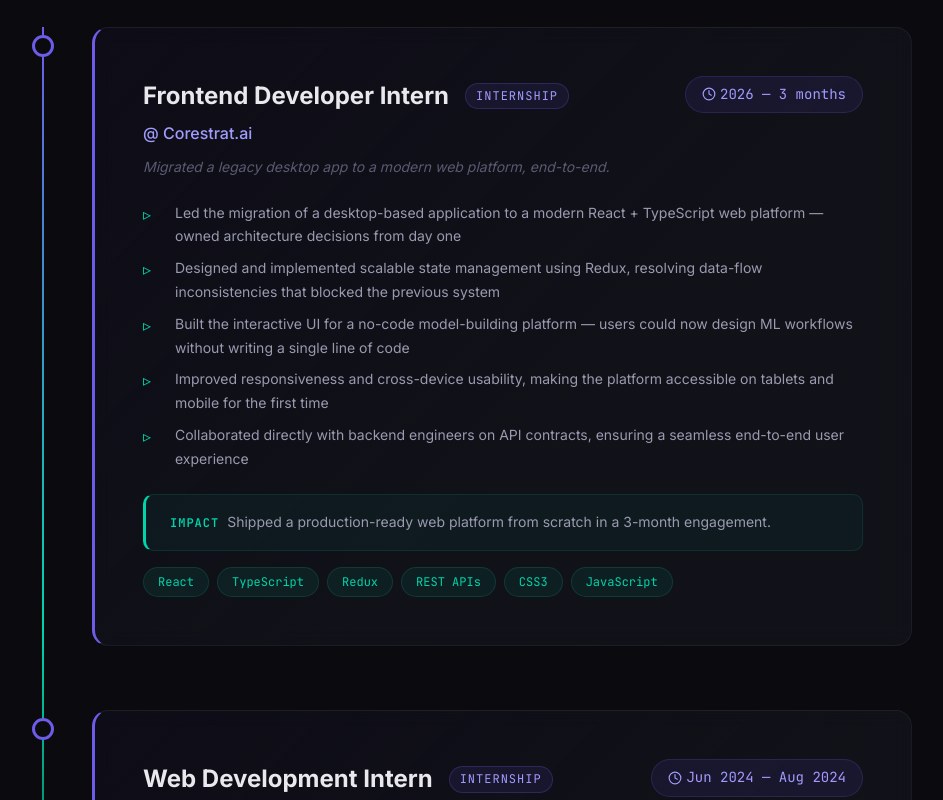
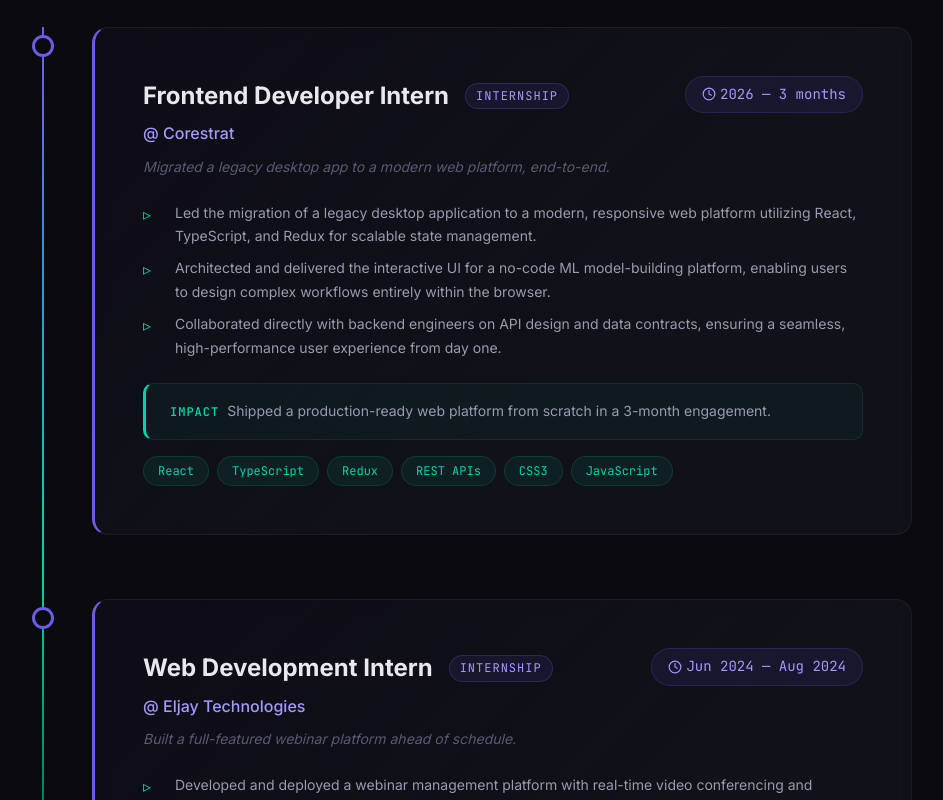
Before and after one commit to alwinjaison18/portfolio, a React (Vite) app: page / in a window 1280 px wide. Shown: the part 2300-3100 px from the top of the page, without its empty margins (178-1121 px from the left). Built offline with nearby package versions, Linux system fonts and the light colour scheme.

Commit message:
feat: add Experience component, update SEO metadata, and refine project configuration

```diff
--- a/index.html
+++ b/index.html
@@ -2,11 +2,15 @@
 <html lang="en">
   <head>
     <meta charset="UTF-8" />
-    <link rel="icon" type="image/svg+xml" href="/vite.svg" />
+    <link rel="icon" type="image/svg+xml" href="/favicon.svg" />
     <meta name="viewport" content="width=device-width, initial-scale=1.0" />
     <meta name="description" content="Alwin Jaison — Software Developer specializing in full-stack web development, machine learning, and modern web technologies. View projects, skills, and experience." />
     <meta name="keywords" content="Alwin Jaison, Software Developer, Portfolio, React, Next.js, Full Stack, Web Developer" />
     <meta name="author" content="Alwin Jaison" />
+    <meta property="og:title" content="Alwin Jaison — Software Developer" />
+    <meta property="og:description" content="Full-stack developer specializing in React, Python, and FastAPI. Based in Bengaluru." />
+    <meta property="og:type" content="website" />
+    <meta property="og:url" content="https://ashy-mud-011c19200.2.azurestaticapps.net" />
     <link rel="preconnect" href="https://fonts.googleapis.com">
     <link rel="preconnect" href="https://fonts.gstatic.com" crossorigin>
     <link href="https://fonts.googleapis.com/css2?family=Inter:wght@300;400;500;600;700;800;900&family=JetBrains+Mono:wght@400;500;600&display=swap" rel="stylesheet">
--- a/package.json
+++ b/package.json
@@ -14,8 +14,6 @@
     "react-dom": "^18.3.1"
   },
   "devDependencies": {
-    "@types/react": "^18.3.12",
-    "@types/react-dom": "^18.3.1",
     "@vitejs/plugin-react": "^4.3.4",
     "vite": "^6.0.1"
   }
--- a/src/components/Experience.jsx
+++ b/src/components/Experience.jsx
@@ -3,16 +3,14 @@ import AnimatedSection from './AnimatedSection'
 const EXPERIENCES = [
   {
     role: 'Frontend Developer Intern',
-    company: 'Corestrat.ai',
+    company: 'Corestrat',
     type: 'internship',
     duration: '2026 — 3 months',
     tagline: 'Migrated a legacy desktop app to a modern web platform, end-to-end.',
     contributions: [
-      'Led the migration of a desktop-based application to a modern React + TypeScript web platform — owned architecture decisions from day one',
-      'Designed and implemented scalable state management using Redux, resolving data-flow inconsistencies that blocked the previous system',
-      'Built the interactive UI for a no-code model-building platform — users could now design ML workflows without writing a single line of code',
-      'Improved responsiveness and cross-device usability, making the platform accessible on tablets and mobile for the first time',
-      'Collaborated directly with backend engineers on API contracts, ensuring a seamless end-to-end user experience',
+      'Led the migration of a legacy desktop application to a modern, responsive web platform utilizing React, TypeScript, and Redux for scalable state management.',
+      'Architected and delivered the interactive UI for a no-code ML model-building platform, enabling users to design complex workflows entirely within the browser.',
+      'Collaborated directly with backend engineers on API design and data contracts, ensuring a seamless, high-performance user experience from day one.'
     ],
     tech: ['React', 'TypeScript', 'Redux', 'REST APIs', 'CSS3', 'JavaScript'],
     impact: 'Shipped a production-ready web platform from scratch in a 3-month engagement.'
```
Also changed, not shown: public/favicon.svg (added), 1 other file (tests, documents, lock files or other folders).
